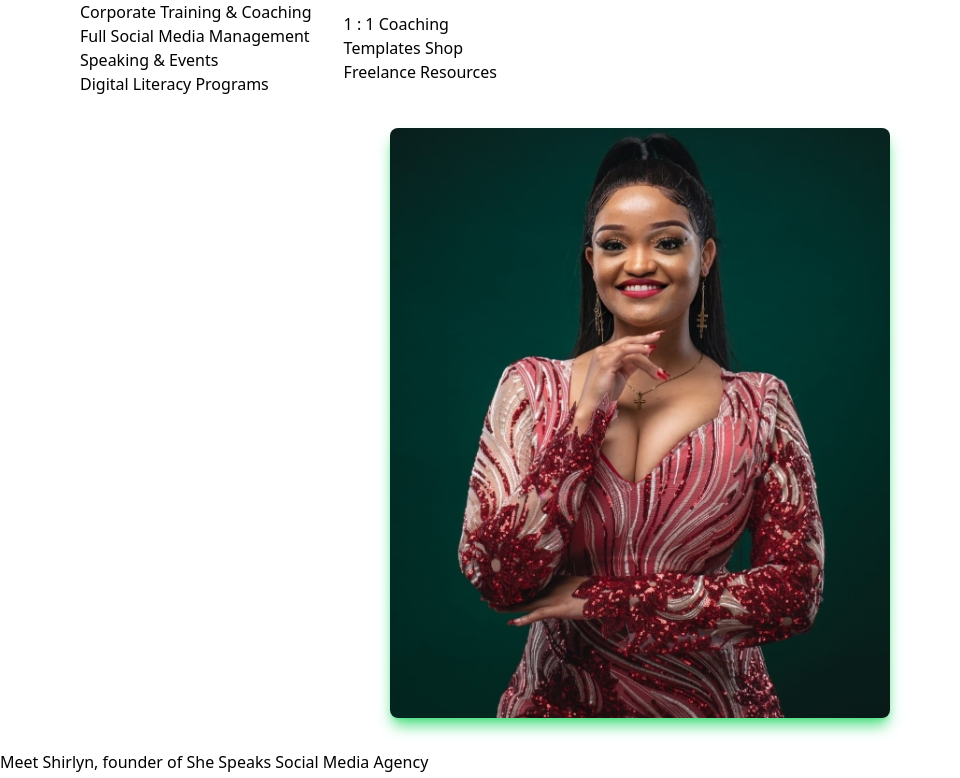
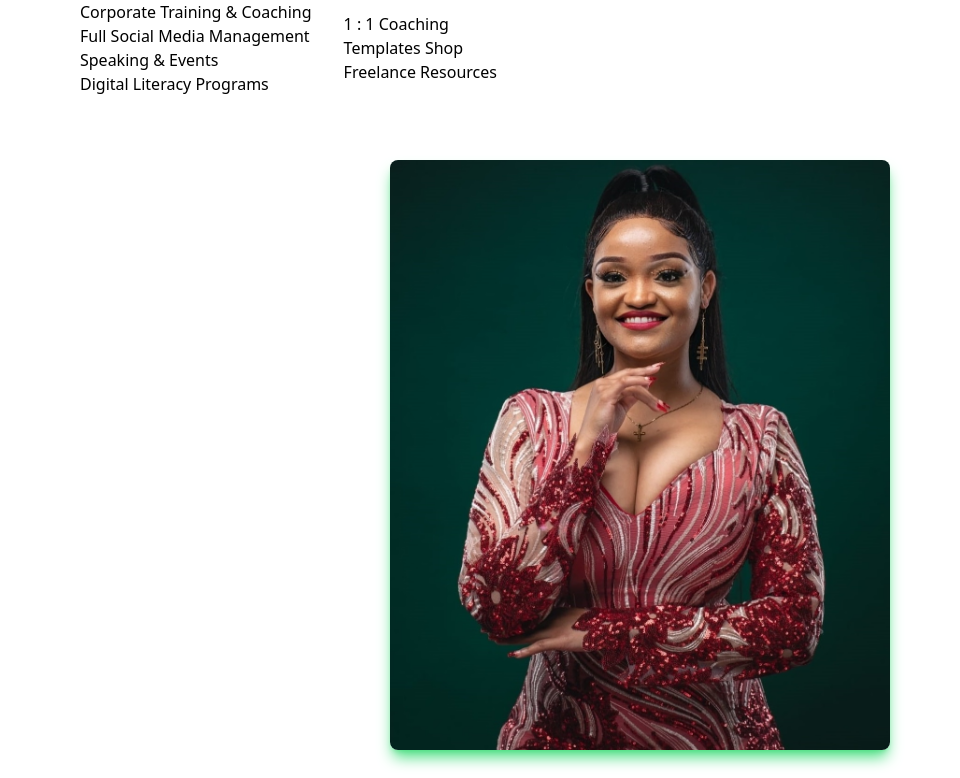
Before and after one commit to MatthewsRicky/shespeaksocial, a Next.js app: page / in a window 1280 px wide. Shown: the part 1440-2218 px from the top of the page, without its empty margins (0-960 px from the left). Built offline with nearby package versions, Linux system fonts and the light colour scheme.

Commit message:
styling the about section

```diff
--- a/components/FounderAbout.tsx
+++ b/components/FounderAbout.tsx
@@ -6,7 +6,7 @@ import Link from "next/link";
 
 const FounderAbout = () => {
 	return (
-		<section>
+		<section className="flex flex-col items-center justify-center w-[85%] mx-auto my-8">
 			<article>
 				<Image
 					src="/about.jpeg" alt="Founder About Me"  width={500} height={500}
```
